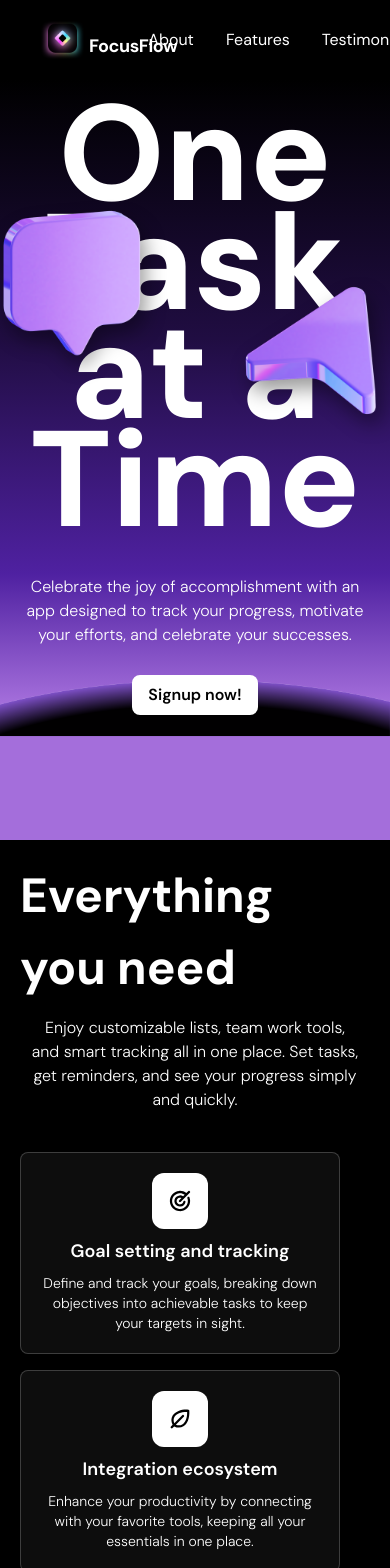
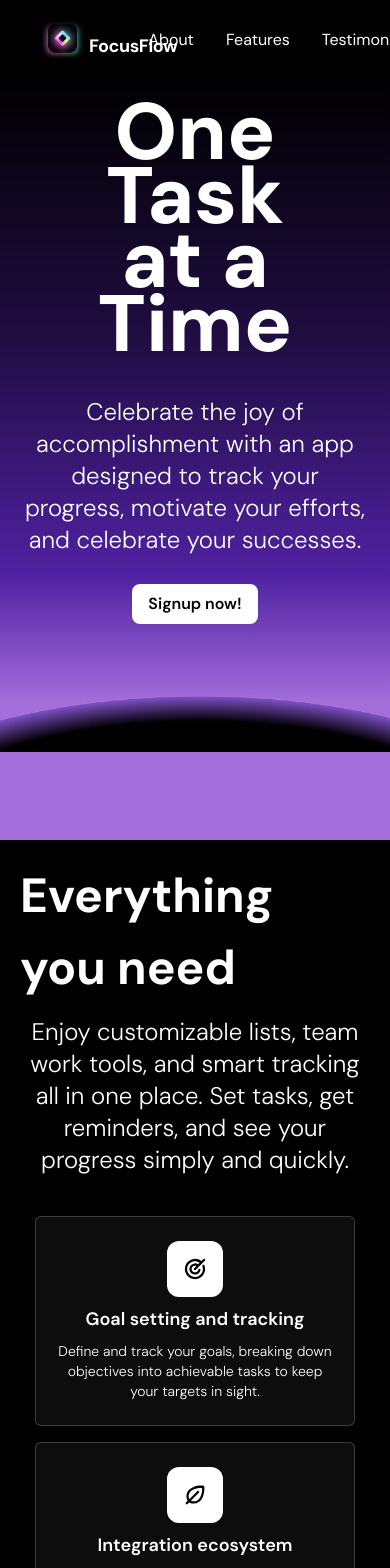
Before and after one commit to justinedoc/focus-flow, a React (Vite) app: page / in a window 390 px wide. Shown: the top 1568 px of the page. Built offline with nearby package versions, Linux system fonts and the light colour scheme.

Commit message:
footer added

```diff
--- a/src/components/landing/constants/SocialsNavLinks.tsx
+++ b/src/components/landing/constants/SocialsNavLinks.tsx
@@ -15,27 +15,27 @@ interface SocialNavsType {
 
 export const socialNavs: SocialNavsType[] = [
   {
-    icon: <FaXTwitter size={24} />,
+    icon: <FaXTwitter size={20} />,
     name: "Twitter",
     url: "#",
   },
   {
-    icon: <FaSquareInstagram size={24} />,
+    icon: <FaSquareInstagram size={20} />,
     name: "Instagram",
     url: "#",
   },
   {
-    icon: <FaPinterest size={24} />,
+    icon: <FaPinterest size={20} />,
     name: "Pinterest",
     url: "#",
   },
   {
-    icon: <FaLinkedin size={24} />,
+    icon: <FaLinkedin size={20} />,
     name: "LinkedIn",
     url: "#",
   },
   {
-    icon: <FaYoutube size={24} />,
+    icon: <FaYoutube size={20} />,
     name: "YouTube",
     url: "#",
   },
--- a/src/components/landing/pages/Banner.tsx
+++ b/src/components/landing/pages/Banner.tsx
@@ -1,9 +1,11 @@
 import Button from "../ui/Button";
 import SectionHeader from "../ui/SectionHeader";
+import goalsIcon from "../../../assets/icons/banner-pie-icon.png";
+import SettingsIcon from "../../../assets/icons/banner-settings-icon.png";
 
 function Banner() {
   return (
-    <section className="bg-black text-white flex flex-col items-center __section-padding md:py-16 justify-center">
+    <section className="bg-black text-white flex flex-col items-center __section-padding md:py-16 justify-center relative">
       <SectionHeader title="Get instant access" />
 
       <p className="text-[#BBBBBB] max-w-[28rem] text-center mb-6">
@@ -19,6 +21,19 @@ function Banner() {
         />
         <Button>Get access</Button>
       </form>
+
+      <img
+        src={goalsIcon}
+        alt="message"
+        loading="lazy"
+        className="absolute top-0 size-[12rem] left-10 drop-shadow-2xl"
+      />
+      <img
+        src={SettingsIcon}
+        alt="message"
+        loading="lazy"
+        className="absolute top-24 size-[14rem] right-10 drop-shadow-2xl "
+      />
     </section>
   );
 }
--- a/src/components/landing/pages/Features.tsx
+++ b/src/components/landing/pages/Features.tsx
@@ -8,7 +8,7 @@ function Features() {
       id="features"
       className="bg-black text-white flex flex-col items-center __section-padding md:pb-10 relative"
     >
-      <div className="absolute -top-40 left-0 z-10">
+      <div className="absolute -top-36 left-0 z-10">
         <img src={heroOverlay} alt="Hero background" />
       </div>
 
@@ -18,7 +18,7 @@ function Features() {
       Enjoy customizable lists, team work tools, and smart tracking all in one place. Set tasks, get reminders, and see your progress simply and quickly."
       />
 
-      <main className="flex flex-wrap gap-4 mt-10 mb-3">
+      <main className="grid xl:grid-cols-3 grid-cols-1 gap-4 mt-10 mb-3">
         {featuresInfo.map((info) => (
           <FeaturesCard key={info.title} features={info} />
         ))}
--- a/src/components/landing/pages/Footer.tsx
+++ b/src/components/landing/pages/Footer.tsx
@@ -1,5 +1,21 @@
+import { socialNavs } from "../constants/SocialsNavLinks";
+
 function Footer() {
-  return <div>Footer</div>;
+  return (
+    <footer className="flex justify-between bg-black p-6 border-t border-white/20 text-[#808080]">
+      <p className="text-sm ">© 2025 FocusFlow, Inc. All rights reserved</p>
+
+      <nav>
+        <ul className="flex gap-3">
+          {socialNavs.map((socialNav) => (
+            <li key={socialNav.name}>
+              <a href={socialNav.url}>{socialNav.icon}</a>
+            </li>
+          ))}
+        </ul>
+      </nav>
+    </footer>
+  );
 }
 
 export default Footer;
--- a/src/components/landing/pages/Hero.tsx
+++ b/src/components/landing/pages/Hero.tsx
@@ -10,7 +10,7 @@ function Hero() {
       className="bg-hero-grad min-h-[90vh] text-white __section-padding md:pt-14 relative overflow-y-hidden"
     >
       <main className="flex items-center flex-col gap-7 relative z-20 md:mt-7 h-full">
-        <h1 className="font-extrabold text-[8.5rem] leading-[0.8] text-center">
+        <h1 className="font-extrabold text-[5rem] md:text-[6rem] lg:text-[8.5rem] leading-[0.8] text-center">
           One Task <br /> at a Time
         </h1>
         <SectionHeader description="Celebrate the joy of accomplishment with an app designed to track your progress, motivate your efforts, and celebrate your successes." />
@@ -21,13 +21,13 @@ function Hero() {
         src={heroIconMsg}
         alt="message"
         loading="lazy"
-        className="absolute top-32 size-[9.5rem] right-60 z-20 drop-shadow-2xl"
+        className="absolute top-32 size-[12rem] right-48 z-20 drop-shadow-2xl hidden md:block"
       />
       <img
         src={heroIconSend}
         alt="message"
         loading="lazy"
-        className="absolute top-48 size-[9.5rem] left-60 z-20 drop-shadow-2xl "
+        className="absolute top-48 size-[12rem] left-52 z-20 drop-shadow-2xl hidden md:block"
       />
     </section>
   );
--- a/src/components/landing/ui/FeaturesCard.tsx
+++ b/src/components/landing/ui/FeaturesCard.tsx
@@ -2,7 +2,7 @@ import { type FeaturesTypes } from "../constants/Features";
 
 function FeaturesCard({ features }: { features: FeaturesTypes }) {
   return (
-    <article className="flex flex-col items-center max-w-[20rem] border border-white/20 rounded-lg gap-2 p-5 bg-[#0D0D0D]">
+    <article className="flex flex-col items-center max-w-[20rem] border border-white/20 rounded-md gap-2 px-4 py-6 bg-[#0D0D0D]">
       <div className="size-14 bg-white rounded-xl flex items-center justify-center">
         {features.icon}
       </div>
--- a/src/components/landing/ui/SectionHeader.tsx
+++ b/src/components/landing/ui/SectionHeader.tsx
@@ -7,7 +7,7 @@ function SectionHeader({ title, description }: SectionHeaderTypes) {
   return (
     <header className="flex flex-col items-center">
       <h1 className="text-[3rem] font-bold mb-3">{title}</h1>
-      <p className="font-light max-w-[25rem] text-pretty text-center">
+      <p className="font-light max-w-[25rem] text-pretty text-center text-2xl md:text-sm">
         {description}
       </p>
     </header>
```
